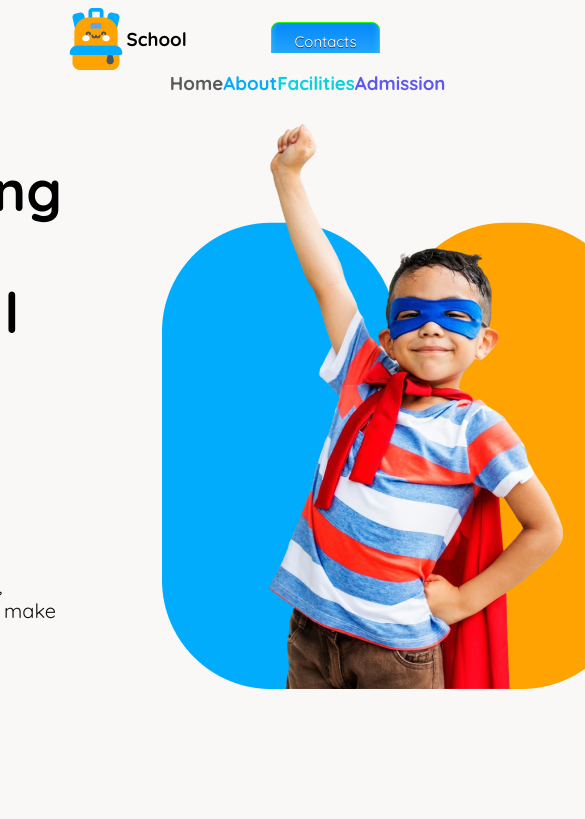
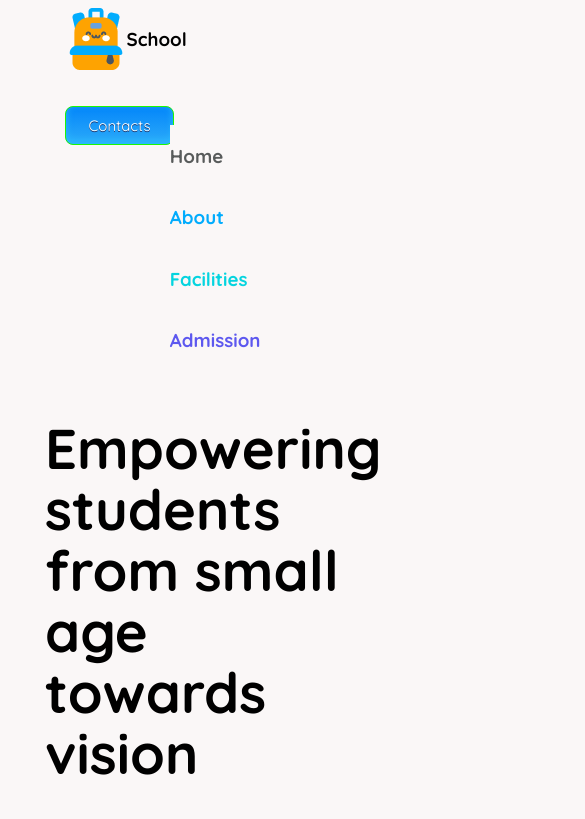
Before and after one commit to Shohel880/B11-A2-assignment-Repository, a plain HTML site: page index.html in a window 390 px wide. Shown: the top 819 px of the page, 585 px wide, since content can reach past the window. Drawn offline with Linux system fonts and the light colour scheme.

Commit message:
responsive website repository

```diff
--- a/style.css
+++ b/style.css
@@ -592,3 +592,7 @@ body{
     background: none;
     background-color: rgb(1, 172, 253);
 }
+@media screen and (max-width: 576px) {
+    .main-header,.header-middle,.header-logo,.header-one,.header-two-card,.angle,.last-section,.last-section-parents,.last-section-two,.last-section-three,.main-foot,.about-school,.keep-divs,.footer-sec-main-head{
+        flex-direction: column;
+    }}
```
